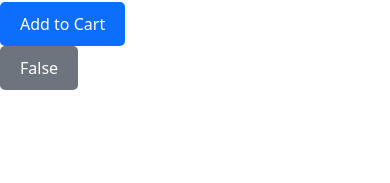
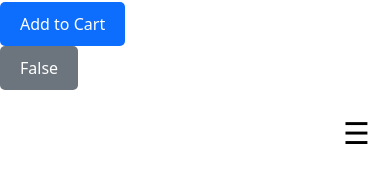
Before and after one commit to mervesenyigit/React-Basics-Meta, a Next.js app in the folder react-basics/: page / in a window 390 px wide. Shown: the part 305-488 px from the top of the page. Built offline with nearby package versions, Linux system fonts and the light colour scheme.

Commit message:
Toggle hamburger menu visibility using DOM manipulation

```diff
--- a/react-basics/src/app/page.js
+++ b/react-basics/src/app/page.js
@@ -7,6 +7,7 @@ import MyModal from './../components/MyModal';
 
 import ProductCard from '../components/ProductCard.js';
 import ToggleComponent from '../components/ToggleComponent.js';
+import HamburgerMenu from '../components/HamburgerMenu.js';
 
 import { useState } from 'react';
 import 'bootstrap/dist/css/bootstrap.min.css';
@@ -82,6 +83,9 @@ export default function Home() {
    <ProductCard product={{ name: "Laptop", price: 1200 }} />
    <ToggleComponent />
 
+  <HamburgerMenu />
+
+
       {/* <div className="grid grid-rows-[20px_1fr_20px] items-center justify-items-center min-h-screen p-8 pb-20 gap-16 sm:p-20 font-[family-name:var(--font-geist-sans)]">
         <h1>{title}</h1>
       </div>
--- /dev/null
+++ b/react-basics/src/components/HamburgerMenu.css
@@ -0,0 +1,70 @@
+/* Hamburger Button Styling */
+.hamburger-btn {
+  font-size: 30px;
+  background-color: transparent;
+  border: none;
+  cursor: pointer;
+  padding: 10px;
+  transition: all 0.3s ease;
+}
+
+.hamburger-icon {
+  font-size: 30px;
+  color: black;
+  display: inline-block;
+  transition: transform 0.3s ease;
+}
+
+/* Rotate icon when menu is open */
+.hamburger-icon.open {
+  margin-top: 10px;
+  transform: rotate(90deg);
+}
+
+/* Menu styling */
+.menu {
+  position: relative;
+  width: 100%;
+  padding: 10px;
+  z-index: 10;
+  display: flex;
+  justify-content: flex-end;
+}
+
+.menu ul {
+  list-style-type: none;
+  padding: 0;
+  margin: 0;
+  display: none; /* Initially hidden */
+}
+
+.menuopen ul {
+  display: block; /* Show menu when hamburger is clicked */
+}
+
+.menu ul li {
+  margin: 15px 0;
+}
+
+/* Optional: Add a background color when the menu is open */
+.menuopen {
+  background-color: rgba(0, 0, 0, 0.8);
+  position: absolute;
+  top: 0;
+  right: 0;
+  width: 200px;
+  height: 100%;
+  display: flex;
+  flex-direction: column;
+  align-items: center;
+  justify-content: center;
+}
+
+.menuopen ul li {
+  color: white;
+  padding: 10px;
+}
+
+.menuopen ul li:hover {
+  background-color: #333;
+}
--- /dev/null
+++ b/react-basics/src/components/HamburgerMenu.js
@@ -0,0 +1,44 @@
+"use strict"
+
+import '../components/HamburgerMenu.css'
+
+
+//React'te durum yönetimi (state) kullanmak en iyi yaklaşımdır. sen burada dom manipülasyonu yaptın .react felsefesine ters .
+const HamburgerMenu=()=>{
+      let hamburgerState = false;  // State yönetimi burada DOM içinde yapılacak.
+
+    // Menü toggle fonksiyonu
+    const toggleMenu = () => {
+        hamburgerState = !hamburgerState;  // Durum değiştiriliyor
+        console.log(hamburgerState);
+        const menu = document.querySelector('.menu');  // Menüyi seç
+        if (hamburgerState) {
+            menu.classList.add('menuopen');  // Menü açıldığında class ekleniyor
+        } else {
+            menu.classList.remove('menuopen');  // Menü kapandığında class kaldırılıyor
+        }
+    }
+    return(
+
+
+        <div className="menu d-flex justify-content-end ">
+            <ul >
+                <li>Home </li>
+                <li>About</li>
+                <li>Contact</li>
+
+
+            </ul>
+            <button className="hamburger-btn " onClick={toggleMenu}>
+
+                  <span className={hamburgerState ? "hamburger-icon open" : "hamburger-icon"}>☰</span>
+
+            </button>
+
+
+        </div>
+
+    )
+}
+
+export default HamburgerMenu;
```
